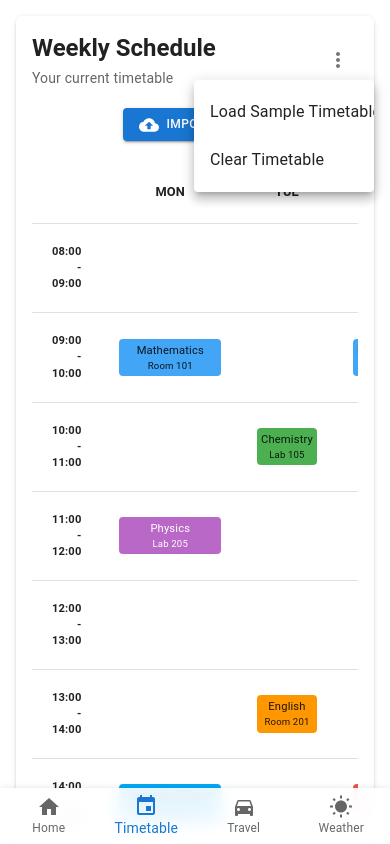
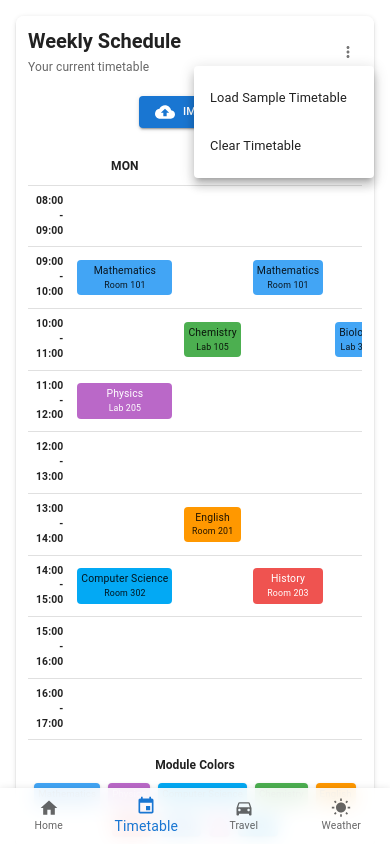
Before and after one commit to moakal/weather, a React (Create React App) app: page /timetable in a window 390 px wide. Both pictures are taken after a click on the button "more". Shown: the top 844 px of the page. Built offline with nearby package versions, Linux system fonts and the light colour scheme.

Commit message:
Comments

```diff
--- a/src/pages/Timetable.js
+++ b/src/pages/Timetable.js
@@ -30,7 +30,10 @@ import DeleteIcon from "@mui/icons-material/Delete";
 import MoreVertIcon from "@mui/icons-material/MoreVert";
 import { Link, useLocation } from "react-router-dom";
 
-// Styled Components
+/**
+ * Styled Components
+ * These define reusable styled components with responsive design
+ */
 const TimetableContainer = styled(Box)(({ theme }) => ({
   minHeight: "100vh",
   background: theme.palette.mode === 'dark'
@@ -43,21 +46,22 @@ const TimetableContainer = styled(Box)(({ theme }) => ({
   alignItems: "center",
   padding: theme.spacing(2),
   boxSizing: "border-box",
-  paddingBottom: "80px",
+  paddingBottom: "80px", // Extra padding for bottom navigation
 }));
 
 const TimetableCard = styled(Paper)(({ theme }) => ({
-  padding: theme.spacing(2),
+  padding: theme.spacing(1.5),
   borderRadius: theme.shape.borderRadius * 2,
   background: theme.palette.mode === 'dark' ? 'rgba(0, 0, 0, 0.75)' : 'rgba(255, 255, 255, 0.85)',
   backdropFilter: "blur(8px)",
   width: "100%",
-  maxWidth: "900px",
+  maxWidth: "95vw",
   margin: "auto",
   boxShadow: theme.shadows[2],
   [theme.breakpoints.up('sm')]: {
     padding: theme.spacing(3),
     borderRadius: theme.shape.borderRadius * 3,
+    maxWidth: "900px",
   },
 }));
 
@@ -67,7 +71,7 @@ const TimeSlot = styled(Paper)(({ theme, color }) => ({
   borderRadius: theme.shape.borderRadius,
   backgroundColor: color ? theme.palette[color].light : theme.palette.primary.light,
   color: theme.palette.getContrastText(color ? theme.palette[color].light : theme.palette.primary.light),
-  fontSize: '0.7rem',
+  fontSize: '0.65rem',
   textAlign: 'center',
   overflow: 'hidden',
   textOverflow: 'ellipsis',
@@ -84,7 +88,7 @@ const DayHeader = styled(Typography)(({ theme }) => ({
   fontWeight: 'bold',
   textAlign: 'center',
   padding: theme.spacing(0.5),
-  fontSize: '0.8rem',
+  fontSize: '0.75rem',
   [theme.breakpoints.up('sm')]: {
     fontSize: '0.9rem',
     padding: theme.spacing(1),
@@ -95,7 +99,7 @@ const TimeLabel = styled(Typography)(({ theme }) => ({
   fontWeight: 'bold',
   textAlign: 'right',
   padding: theme.spacing(0.5),
-  fontSize: '0.7rem',
+  fontSize: '0.65rem',
   [theme.breakpoints.up('sm')]: {
     fontSize: '0.8rem',
     padding: theme.spacing(1),
@@ -104,14 +108,16 @@ const TimeLabel = styled(Typography)(({ theme }) => ({
 
 const ImportButton = styled(Button)(({ theme }) => ({
   margin: theme.spacing(0.5),
-  fontSize: '0.75rem',
+  fontSize: '0.7rem',
   [theme.breakpoints.up('sm')]: {
     margin: theme.spacing(1),
     fontSize: '0.875rem',
   },
 }));
 
-// Hardcoded timetable data
+/**
+ * Sample timetable data for demonstration
+ */
 const dummyEvents = [
   { day: "MON", startTime: "09:00", endTime: "10:00", module: "Mathematics", location: "Room 101", type: "Lecture" },
   { day: "MON", startTime: "11:00", endTime: "12:00", module: "Physics", location: "Lab 205", type: "Practical" },
@@ -124,10 +130,31 @@ const dummyEvents = [
   { day: "FRI", startTime: "11:00", endTime: "13:00", module: "Art", location: "Studio 401", type: "Workshop" },
 ];
 
+/**
+ * Color mapping for different modules
+ */
+const eventColors = {
+  "Mathematics": "primary",
+  "Physics": "secondary",
+  "Computer Science": "info",
+  "Chemistry": "success",
+  "English": "warning",
+  "History": "error",
+  "Biology": "primary",
+  "Art": "secondary",
+  "Default": "info"
+};
+
+/**
+ * Main Timetable Component
+ */
 const Timetable = () => {
   const theme = useTheme();
   const location = useLocation();
+
+  // State management
   const [navValue, setNavValue] = useState(() => {
+    // Set initial navigation value based on current route
     switch(location.pathname) {
       case '/': return 0;
       case '/timetable': return 1;
@@ -141,6 +168,7 @@ const Timetable = () => {
   const [anchorEl, setAnchorEl] = useState(null);
   const open = Boolean(anchorEl);
 
+  // Timetable configuration
   const times = [
     "08:00 - 09:00",
     "09:00 - 10:00",
@@ -155,30 +183,23 @@ const Timetable = () => {
 
   const days = ["MON", "TUE", "WED", "THU", "FRI"];
 
-  const eventColors = {
-    "Mathematics": "primary",
-    "Physics": "secondary",
-    "Computer Science": "info",
-    "Chemistry": "success",
-    "English": "warning",
-    "History": "error",
-    "Biology": "primary",
-    "Art": "secondary",
-    "Default": "info"
-  };
-
+  /**
+   * Handles file upload and parsing of ICS files
+   */
   const handleFileUpload = (event) => {
     const file = event.target.files[0];
     if (!file) return;
 
     setLoading(true);
     const reader = new FileReader();
+
     reader.onload = (e) => {
       try {
         const jcalData = ICAL.parse(e.target.result);
         const comp = new ICAL.Component(jcalData);
         const vevents = comp.getAllSubcomponents("vevent");
 
+        // Parse each event from the ICS file
         const parsedEvents = vevents.map((vevent) => {
           const event = new ICAL.Event(vevent);
           const startDate = event.startDate.toJSDate();
@@ -213,6 +234,7 @@ const Timetable = () => {
     reader.readAsText(file);
   };
 
+  // Helper functions
   const clearTimetable = () => {
     setEvents([]);
     handleClose();
@@ -231,6 +253,9 @@ const Timetable = () => {
     setAnchorEl(null);
   };
 
+  /**
+   * Finds an event for a specific time slot
+   */
   const getEventForTimeSlot = (day, time) => {
     const [startHour] = time.split(" - ");
     return events.find(
@@ -238,6 +263,9 @@ const Timetable = () => {
     );
   };
 
+  /**
+   * Gets the color for a module based on its name
+   */
   const getEventColor = (module) => {
     if (!module) return "Default";
     const moduleKey = Object.keys(eventColors).find(key =>
@@ -251,24 +279,29 @@ const Timetable = () => {
       <TimetableContainer>
         <TimetableCard>
           <Stack spacing={2} alignItems="center">
-            {/* Header with menu */}
+            {/* Header section with title and menu */}
             <Box width="100%" display="flex" justifyContent="space-between" alignItems="center">
               <Stack spacing={0.5}>
-                <Typography variant="h5" component="h1" fontWeight="bold">
+                <Typography variant="h5" component="h1" fontWeight="bold" sx={{ fontSize: { xs: '1.25rem', sm: '1.5rem' } }}>
                   Weekly Schedule
                 </Typography>
-                <Typography variant="body2" color="text.secondary">
+                <Typography variant="body2" color="text.secondary" sx={{ fontSize: { xs: '0.75rem', sm: '0.875rem' } }}>
                   {events.length > 0 ? "Your current timetable" : "No timetable loaded"}
                 </Typography>
               </Stack>
+
+              {/* Options menu button */}
               <IconButton
                 aria-label="more"
                 aria-controls="long-menu"
                 aria-haspopup="true"
                 onClick={handleMenuClick}
+                size="small"
               >
-                <MoreVertIcon />
+                <MoreVertIcon fontSize="inherit" />
               </IconButton>
+
+              {/* Options menu */}
               <Menu
                 id="long-menu"
                 anchorEl={anchorEl}
@@ -282,16 +315,16 @@ const Timetable = () => {
                   },
                 }}
               >
-                <MenuItem onClick={loadDummyTimetable}>
+                <MenuItem onClick={loadDummyTimetable} sx={{ fontSize: { xs: '0.8rem', sm: '0.875rem' } }}>
                   Load Sample Timetable
                 </MenuItem>
-                <MenuItem onClick={clearTimetable}>
+                <MenuItem onClick={clearTimetable} sx={{ fontSize: { xs: '0.8rem', sm: '0.875rem' } }}>
                   Clear Timetable
                 </MenuItem>
               </Menu>
             </Box>
 
-            {/* Import Controls */}
+            {/* Import controls */}
             <Stack direction="row" spacing={1} width="100%" justifyContent="center">
               <Input
                 type="file"
@@ -304,25 +337,26 @@ const Timetable = () => {
                 <ImportButton
                   variant="contained"
                   component="span"
-                  startIcon={<CloudUploadIcon />}
+                  startIcon={<CloudUploadIcon fontSize="small" />}
                   disabled={loading}
                   fullWidth
+                  sx={{ minWidth: '120px' }}
                 >
-                  {loading ? <CircularProgress size={20} /> : "Import ICS File"}
+                  {loading ? <CircularProgress size={20} /> : "Import ICS"}
                 </ImportButton>
               </label>
             </Stack>
 
-            {/* Timetable */}
+            {/* Timetable display */}
             {events.length > 0 ? (
               <>
-                <Box sx={{ width: '100%', overflowX: 'auto' }}>
+                <Box sx={{ width: '100%', overflowX: 'auto', '-webkit-overflow-scrolling': 'touch' }}>
                   <Table sx={{ minWidth: 300 }} aria-label="timetable">
                     <TableHead>
                       <TableRow>
-                        <TableCell sx={{ width: '15%' }}></TableCell>
+                        <TableCell sx={{ width: '15%', p: { xs: 0.5, sm: 1 } }}></TableCell>
                         {days.map((day) => (
-                          <TableCell key={day} align="center" sx={{ width: '17%' }}>
+                          <TableCell key={day} align="center" sx={{ width: '17%', p: { xs: 0.5, sm: 1 } }}>
                             <DayHeader variant="subtitle1">{day}</DayHeader>
                           </TableCell>
                         ))}
@@ -331,18 +365,18 @@ const Timetable = () => {
                     <TableBody>
                       {times.map((timeSlot) => (
                         <TableRow key={timeSlot}>
-                          <TableCell>
+                          <TableCell sx={{ p: { xs: 0.5, sm: 1 } }}>
                             <TimeLabel variant="body2">{timeSlot}</TimeLabel>
                           </TableCell>
                           {days.map((day) => {
                             const event = getEventForTimeSlot(day, timeSlot);
                             const color = event ? getEventColor(event.module) : null;
                             return (
-                              <TableCell key={`${day}-${timeSlot}`} align="center">
+                              <TableCell key={`${day}-${timeSlot}`} align="center" sx={{ p: { xs: 0.5, sm: 1 } }}>
                                 {event && (
                                   <TimeSlot color={eventColors[color]}>
                                     <div>{event.module}</div>
-                                    <div style={{ fontSize: '0.6rem' }}>{event.location}</div>
+                                    <div style={{ fontSize: '0.55rem' }}>{event.location}</div>
                                   </TimeSlot>
                                 )}
                               </TableCell>
@@ -354,12 +388,12 @@ const Timetable = () => {
                   </Table>
                 </Box>
 
-                {/* Legend */}
+                {/* Color legend */}
                 <Box sx={{ width: '100%', textAlign: 'center', mt: 1 }}>
-                  <Typography variant="subtitle2" fontWeight="bold" mb={1}>
+                  <Typography variant="subtitle2" fontWeight="bold" mb={1} sx={{ fontSize: { xs: '0.75rem', sm: '0.875rem' } }}>
                     Module Colors
                   </Typography>
-                  <Stack direction="row" spacing={1} justifyContent="center" flexWrap="wrap">
+                  <Stack direction="row" spacing={1} justifyContent="center" flexWrap="wrap" useFlexGap>
                     {Object.entries(eventColors).map(([module, color]) => (
                       <Paper
                         key={module}
@@ -368,7 +402,8 @@ const Timetable = () => {
                           backgroundColor: theme.palette[color].light,
                           color: theme.palette.getContrastText(theme.palette[color].light),
                           borderRadius: 1,
-                          fontSize: '0.65rem',
+                          fontSize: '0.6rem',
+                          whiteSpace: 'nowrap',
                           [theme.breakpoints.up('sm')]: {
                             p: 1,
                             fontSize: '0.75rem',
@@ -382,9 +417,10 @@ const Timetable = () => {
                 </Box>
               </>
             ) : (
+              // Empty state when no timetable is loaded
               <Box sx={{
                 width: '100%',
-                height: '300px',
+                height: { xs: '200px', sm: '300px' },
                 display: 'flex',
                 flexDirection: 'column',
                 alignItems: 'center',
@@ -392,13 +428,14 @@ const Timetable = () => {
                 textAlign: 'center',
                 gap: 2
               }}>
-                <Typography variant="body1" color="text.secondary">
+                <Typography variant="body1" color="text.secondary" sx={{ fontSize: { xs: '0.875rem', sm: '1rem' } }}>
                   No timetable loaded
                 </Typography>
                 <Button
                   variant="outlined"
                   onClick={loadDummyTimetable}
-                  startIcon={<EventIcon />}
+                  startIcon={<EventIcon fontSize="small" />}
+                  size="small"
                 >
                   Load Sample Timetable
                 </Button>
@@ -408,7 +445,7 @@ const Timetable = () => {
         </TimetableCard>
       </TimetableContainer>
 
-      {/* Bottom Navigation */}
+      {/* Bottom navigation bar */}
       <BottomNavigation
         sx={{
           position: "fixed",
@@ -427,25 +464,45 @@ const Timetable = () => {
           component={Link}
           to="/"
           label="Home"
-          icon={<HomeIcon />}
+          icon={<HomeIcon fontSize="small" />}
+          sx={{
+            '& .MuiBottomNavigationAction-label': {
+              fontSize: { xs: '0.65rem', sm: '0.75rem' }
+            }
+          }}
         />
         <BottomNavigationAction
           component={Link}
           to="/timetable"
           label="Timetable"
-          icon={<EventIcon />}
+          icon={<EventIcon fontSize="small" />}
+          sx={{
+            '& .MuiBottomNavigationAction-label': {
+              fontSize: { xs: '0.65rem', sm: '0.75rem' }
+            }
+          }}
         />
         <BottomNavigationAction
           component={Link}
           to="/travel"
           label="Travel"
-          icon={<DirectionsCarIcon />}
+          icon={<DirectionsCarIcon fontSize="small" />}
+          sx={{
+            '& .MuiBottomNavigationAction-label': {
+              fontSize: { xs: '0.65rem', sm: '0.75rem' }
+            }
+          }}
         />
         <BottomNavigationAction
           component={Link}
           to="/weather"
           label="Weather"
-          icon={<WbSunnyIcon />}
+          icon={<WbSunnyIcon fontSize="small" />}
+          sx={{
+            '& .MuiBottomNavigationAction-label': {
+              fontSize: { xs: '0.65rem', sm: '0.75rem' }
+            }
+          }}
         />
       </BottomNavigation>
     </>
--- a/src/pages/Travel.js
+++ b/src/pages/Travel.js
@@ -1,5 +1,13 @@
 import React, { useState } from "react";
-import { Box, Typography, Paper, Button, Stack, useTheme } from "@mui/material";
+import {
+  Box,
+  Typography,
+  Paper,
+  Button,
+  Stack,
+  useTheme,
+  styled
+} from "@mui/material";
 import BottomNavigation from "@mui/material/BottomNavigation";
 import BottomNavigationAction from "@mui/material/BottomNavigationAction";
 import HomeIcon from "@mui/icons-material/Home";
@@ -8,9 +16,62 @@ import DirectionsCarIcon from "@mui/icons-material/DirectionsCar";
 import WbSunnyIcon from "@mui/icons-material/WbSunny";
 import { Link, useLocation } from "react-router-dom";
 
+// Styled components for consistent layout with Weather component
+const TravelContainer = styled(Box)(({ theme }) => ({
+  minHeight: "100vh",
+  padding: "16px",
+  display: "flex",
+  alignItems: "center",
+  justifyContent: "center",
+  boxSizing: "border-box",
+  paddingBottom: "80px", // Space for bottom navigation
+}));
+
+const TravelCard = styled(Paper)(({ theme }) => ({
+  padding: theme.spacing(3),
+  borderRadius: theme.shape.borderRadius * 3,
+  background: theme.palette.mode === 'dark' ? 'rgba(0, 0, 0, 0.75)' : 'rgba(255, 255, 255, 0.7)',
+  backdropFilter: "blur(2px)",
+  width: "100%",
+  maxWidth: "450px", // Same as weather component
+  margin: 0,
+  boxShadow: theme.shadows[0],
+}));
+
+/**
+ * Travel Component
+ * Displays travel information and options
+ * Matches the size and style of the Weather component for consistency
+ */
 export default function Travel() {
   const theme = useTheme();
   const location = useLocation();
+
+  // Sample travel options data
+  const travelOptions = [
+    {
+      name: "Public Transport",
+      description: "Find bus and train schedules",
+      icon: "🚌"
+    },
+    {
+      name: "Taxi Services",
+      description: "Book a ride nearby",
+      icon: "🚖"
+    },
+    {
+      name: "Bike Sharing",
+      description: "Locate available bikes",
+      icon: "🚲"
+    },
+    {
+      name: "Walking Routes",
+      description: "Get pedestrian directions",
+      icon: "🚶"
+    },
+  ];
+
+  // Set active navigation tab based on current route
   const [navValue, setNavValue] = useState(() => {
     switch(location.pathname) {
       case '/': return 0;
@@ -23,6 +84,9 @@ export default function Travel() {
 
   return (
     <>
+
+
+      {/* Bottom Navigation - Consistent with other pages */}
       <BottomNavigation
         sx={{
           position: "fixed",
@@ -37,10 +101,30 @@ export default function Travel() {
         onChange={(_, newValue) => setNavValue(newValue)}
         showLabels
       >
-        <BottomNavigationAction component={Link} to="/" label="Home" icon={<HomeIcon />} />
-        <BottomNavigationAction component={Link} to="/timetable" label="Timetable" icon={<EventIcon />} />
-        <BottomNavigationAction component={Link} to="/travel" label="Travel" icon={<DirectionsCarIcon />} />
-        <BottomNavigationAction component={Link} to="/weather" label="Weather" icon={<WbSunnyIcon />} />
+        <BottomNavigationAction
+          component={Link}
+          to="/"
+          label="Home"
+          icon={<HomeIcon />}
+        />
+        <BottomNavigationAction
+          component={Link}
+          to="/timetable"
+          label="Timetable"
+          icon={<EventIcon />}
+        />
+        <BottomNavigationAction
+          component={Link}
+          to="/travel"
+          label="Travel"
+          icon={<DirectionsCarIcon />}
+        />
+        <BottomNavigationAction
+          component={Link}
+          to="/weather"
+          label="Weather"
+          icon={<WbSunnyIcon />}
+        />
       </BottomNavigation>
     </>
   );
```
Also changed, not shown: src/pages/Weather.css (deleted, +0 -80 lines), src/pages/Weather.js (+111 -42 lines).
